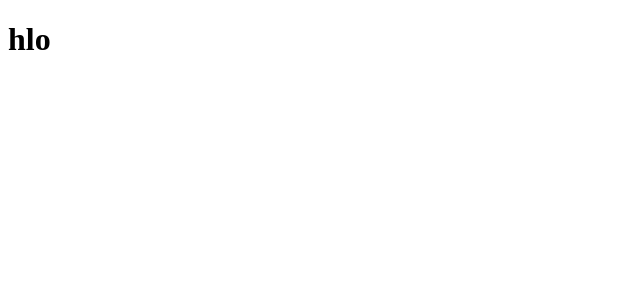
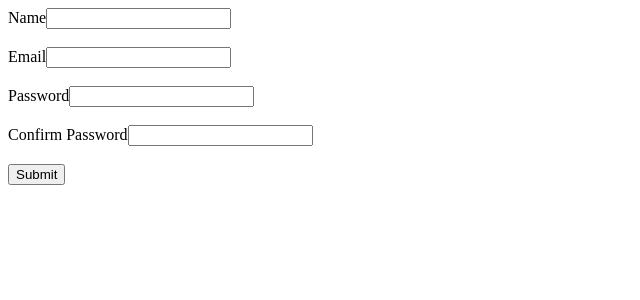
Before and after one commit to dhyanivj/formik-form, a React (Create React App) app: page / in a window 1280 px wide. Shown: the top 300 px of the page, without its empty margins (0-640 px from the left). Built offline with nearby package versions, Linux system fonts and the light colour scheme.

Commit message:
formik init

```diff
--- a/package.json
+++ b/package.json
@@ -10,7 +10,8 @@
     "react": "^18.2.0",
     "react-dom": "^18.2.0",
     "react-scripts": "5.0.1",
-    "web-vitals": "^2.1.4"
+    "web-vitals": "^2.1.4",
+    "yup": "^0.32.11"
   },
   "scripts": {
     "start": "react-scripts start",
--- a/src/App.js
+++ b/src/App.js
@@ -1,9 +1,11 @@
+import React from "react";
 import "./App.css";
+import Registration from "./Registration";
 
 function App() {
   return (
     <>
-      <h1>hlo</h1>
+      <Registration />
     </>
   );
 }
--- /dev/null
+++ b/src/Registration.js
@@ -0,0 +1,72 @@
+import React from "react";
+import { useFormik } from "formik";
+
+const initialValues = {
+  name: "",
+  email: "",
+  password: "",
+  confirmPassword: "",
+};
+
+const Registration = () => {
+  const { values, errors, handleBlur, handleChange, handleSubmit } = useFormik({
+    initialValues: initialValues,
+    onSubmit: (values) => {
+      console.log(values);
+    },
+  });
+
+  return (
+    <>
+      <form onSubmit={handleSubmit}>
+        <label htmlFor="name">Name</label>
+        <input
+          type="text"
+          id="name"
+          name="name"
+          value={values.name}
+          onChange={handleChange}
+          onBlur={handleBlur}
+        />{" "}
+        <br />
+        <br />
+        <label htmlFor="email">Email</label>
+        <input
+          type="email"
+          id="email"
+          name="email"
+          value={values.email}
+          onChange={handleChange}
+          onBlur={handleBlur}
+        />{" "}
+        <br />
+        <br />
+        <label htmlFor="password">Password</label>
+        <input
+          type="password"
+          id="password"
+          name="password"
+          value={values.password}
+          onChange={handleChange}
+          onBlur={handleBlur}
+        />{" "}
+        <br />
+        <br />
+        <label htmlFor="confirmPassword">Confirm Password</label>
+        <input
+          type="password"
+          id="confirmPassword"
+          name="confirmPassword"
+          value={values.confirmPassword}
+          onChange={handleChange}
+          onBlur={handleBlur}
+        />
+        <br />
+        <br />
+        <button type="submit">Submit</button>
+      </form>
+    </>
+  );
+};
+
+export default Registration;
```
Also changed, not shown: src/schemas/index.js (added), 1 other file (tests, documents, lock files or other folders).
